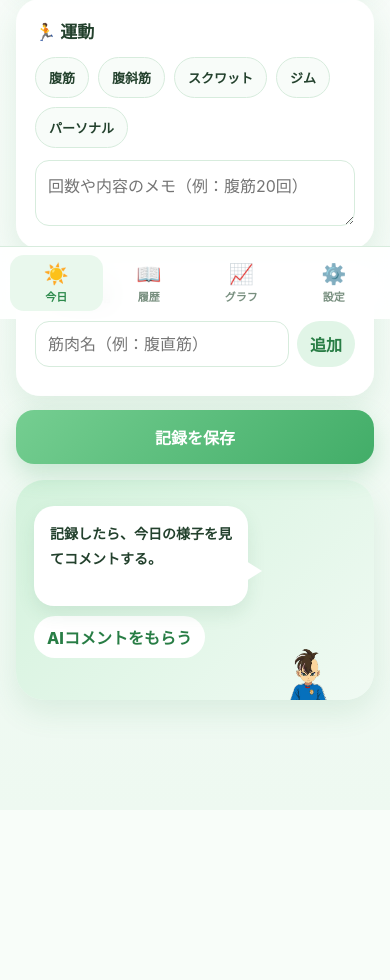
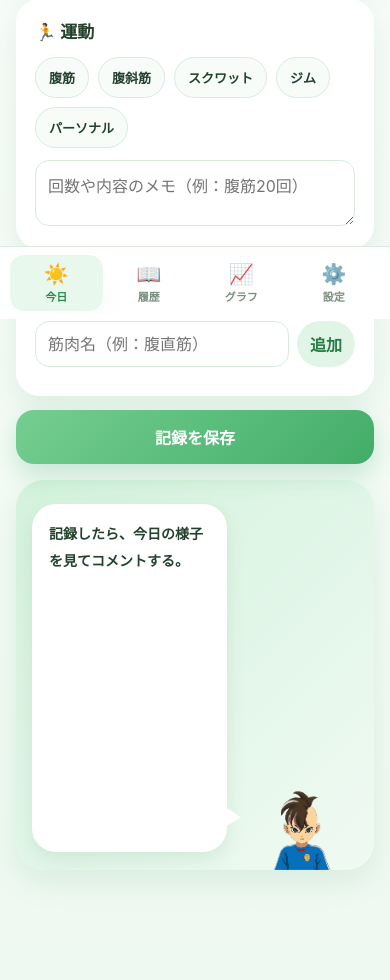
Before and after one commit to k2chanxmx-cloud/AquaDiet, a Flask app: page / in a window 390 px wide. Shown: the part 525-1505 px from the top of the page. Before the commit the page ends 1255 px from the top, so only its background shows below. Run offline with Flask 3, Linux system fonts and the light colour scheme; data that the repository does not hold is empty.

Commit message:
Add files via upload

```diff
--- a/app.py
+++ b/app.py
@@ -189,7 +189,7 @@ def ai_comment():
 
     system = """
 あなたは日々の体重・食事・運動・筋肉痛を見守る、クールで少しぶっきらぼうだが優しいキャラクターです。
-日本語で80〜160文字程度、1〜3文でコメントしてください。
+日本語で180〜320文字程度、3〜6文でコメントしてください。食事・運動・筋肉痛・体重のうち記録がある項目にはできるだけ具体的に触れてください。
 褒めすぎず、説教臭くせず、その日の記録に具体的に触れてください。
 嘔吐の記録がある場合、摂取カロリーが減った・帳消しになった等の表現は絶対にしないでください。
 嘔吐がある日は、体調への配慮、水分補給、続く場合は医療機関への相談を穏やかに促してください。
--- a/static/style.css
+++ b/static/style.css
@@ -88,24 +88,46 @@ textarea:focus,input:focus,select:focus{border-color:var(--aqua-deep);outline:no
 }
 .primary-button:disabled,.ai-button:disabled{opacity:.6}
 .coach-card{
-  min-height:220px;display:grid;grid-template-columns:1.4fr .75fr;gap:8px;align-items:end;
-  background:linear-gradient(135deg,#d3f2dc,#f0faf3);border-radius:28px;padding:18px 14px 0 18px;
-  box-shadow:var(--shadow);overflow:hidden
+  min-height:360px;
+  display:grid;
+  grid-template-columns:minmax(0,1.65fr) minmax(190px,.85fr);
+  gap:12px;
+  align-items:end;
+  background:linear-gradient(135deg,#d3f2dc,#f0faf3);
+  border-radius:28px;
+  padding:20px 16px 0 20px;
+  box-shadow:var(--shadow);
+  overflow:hidden
 }
-.speech-wrap{align-self:start;padding-top:8px}
+.speech-wrap{align-self:stretch;padding-top:8px;padding-bottom:18px;display:flex;flex-direction:column}
 .speech-bubble{
-  position:relative;background:white;border-radius:20px;padding:16px;font-size:14px;font-weight:700;line-height:1.75;
-  min-height:100px;box-shadow:0 8px 18px rgba(42,118,70,.10)
+  position:relative;
+  background:white;
+  border-radius:24px;
+  padding:20px;
+  font-size:15px;
+  font-weight:700;
+  line-height:1.9;
+  min-height:230px;
+  flex:1;
+  box-shadow:0 8px 18px rgba(42,118,70,.10);
+  white-space:pre-wrap
 }
 .speech-bubble:after{
   content:"";position:absolute;right:-14px;bottom:25px;border-width:10px 0 10px 16px;border-style:solid;
   border-color:transparent transparent transparent white
 }
 .ai-button{margin-top:10px;background:white}
-.character-wrap{display:flex;justify-content:center;align-items:end;height:205px}
+.character-wrap{display:flex;justify-content:center;align-items:end;height:335px;overflow:visible}
 .character-silhouette{
-  width:100%;max-height:205px;object-fit:contain;object-position:bottom;
-  opacity:.98
+  width:100%;
+  max-width:250px;
+  max-height:330px;
+  object-fit:contain;
+  object-position:bottom;
+  opacity:.98;
+  transform:scale(1.22);
+  transform-origin:bottom center
 }
 .bottom-nav{
   position:fixed;left:50%;bottom:0;transform:translateX(-50%);width:min(720px,100%);
@@ -129,6 +151,12 @@ textarea:focus,input:focus,select:focus{border-color:var(--aqua-deep);outline:no
 @media(max-width:480px){
   .topbar{align-items:flex-end}
   h1{font-size:23px}
-  .coach-card{grid-template-columns:1.45fr .7fr}
-  .character-wrap{height:180px}.character-silhouette{max-height:180px}
+  .coach-card{
+    min-height:390px;
+    grid-template-columns:minmax(0,1.45fr) minmax(125px,.75fr);
+    padding:16px 10px 0 16px
+  }
+  .speech-bubble{min-height:260px;font-size:14px;padding:17px}
+  .character-wrap{height:300px}
+  .character-silhouette{max-width:205px;max-height:300px;transform:scale(1.28)}
 }
--- a/static/sw.js
+++ b/static/sw.js
@@ -1,5 +1,5 @@
 
-const CACHE = "aquadiet-v1-1";
+const CACHE = "aquadiet-v1-2";
 const ASSETS = ["/", "/static/style.css", "/static/character.webp", "/static/manifest.json"];
 self.addEventListener("install", e => e.waitUntil(caches.open(CACHE).then(c => c.addAll(ASSETS))));
 self.addEventListener("fetch", e => {
--- a/templates/index.html
+++ b/templates/index.html
@@ -64,12 +64,11 @@
         <div id="sorenessTags" class="tags"></div>
       </section>
 
-      <button id="saveButton" class="primary-button" onclick="saveDay()">記録を保存</button>
+      <button id="saveButton" class="primary-button" onclick="saveDayAndComment()">記録を保存</button>
 
       <section class="coach-card">
         <div class="speech-wrap">
           <div id="aiComment" class="speech-bubble">記録したら、今日の様子を見てコメントする。</div>
-          <button id="aiButton" class="ai-button" onclick="generateAIComment()">AIコメントをもらう</button>
         </div>
         <div class="character-wrap">
           <img src="/static/character.webp" alt="" class="character-silhouette">
@@ -220,20 +219,48 @@ async function saveDay(showAlert=true) {
     })),
     soreness
   };
-  const btn = document.getElementById("saveButton");
-  btn.disabled = true;
-  btn.textContent = "保存中…";
-  try {
+
   const res = await fetch("/api/day", {
     method:"POST",
     headers:{"Content-Type":"application/json"},
     body:JSON.stringify(body)
   });
+
   if (!res.ok) throw new Error(await res.text());
   if (showAlert) toast("保存しました");
-    await loadDay();
+  return true;
+}
+
+async function saveDayAndComment() {
+  const btn = document.getElementById("saveButton");
+  const bubble = document.getElementById("aiComment");
+
+  btn.disabled = true;
+  btn.textContent = "保存してコメント作成中…";
+  bubble.textContent = "今日の記録を見てる……";
+
+  try {
+    await saveDay(false);
+
+    const res = await fetch("/api/ai-comment", {
+      method:"POST",
+      headers:{"Content-Type":"application/json"},
+      body:JSON.stringify({date:document.getElementById("datePicker").value})
+    });
+
+    const data = await res.json();
+    if (!res.ok) throw new Error(data.error || "AI error");
+
+    bubble.textContent = data.comment;
+    toast("保存しました");
+    await updateWeightDiff(
+      document.getElementById("datePicker").value,
+      document.getElementById("weight").value || null
+    );
   } catch(e) {
-    alert("保存できませんでした。Supabase設定を確認してください。");
+    console.error(e);
+    bubble.textContent = "記録は確認した。AIコメントを作れなかった場合は、少ししてからもう一度保存してみてくれ。";
+    alert("保存またはAIコメント生成でエラーが発生しました。Renderのログを確認してください。");
   } finally {
     btn.disabled = false;
     btn.textContent = "記録を保存";
@@ -241,13 +268,9 @@ async function saveDay(showAlert=true) {
 }
 
 async function generateAIComment() {
-  await saveDay(false);
-  const btn = document.getElementById("aiButton");
+  // 履歴等から再生成したくなった時のために関数自体は残す
   const bubble = document.getElementById("aiComment");
-  btn.disabled = true;
-  btn.textContent = "考え中…";
   bubble.textContent = "今日の記録を見てる……";
-  try {
   const res = await fetch("/api/ai-comment", {
     method:"POST",
     headers:{"Content-Type":"application/json"},
@@ -256,12 +279,6 @@ async function generateAIComment() {
   const data = await res.json();
   if (!res.ok) throw new Error(data.error || "AI error");
   bubble.textContent = data.comment;
-  } catch(e) {
-    bubble.textContent = "コメントを作れなかった。設定を確認してくれ。";
-  } finally {
-    btn.disabled = false;
-    btn.textContent = "AIコメントをもらう";
-  }
 }
 
 async function loadHistory() {
```
Also changed, not shown: README.md. Lines whose indentation alone changed are shown as unchanged.
